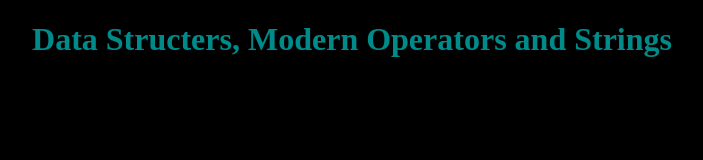
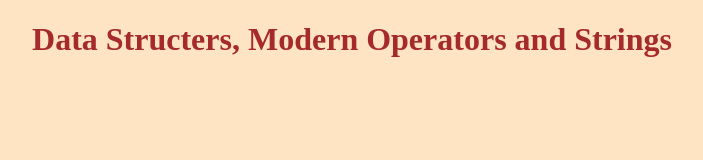
Before and after one commit to Yunuskupucu/JS-Udemy, a plain HTML site: page Data Structures, Modern Operators and Strings/index.html in a window 1280 px wide. Shown: the whole page, without its empty margins (288-991 px from the left). Drawn offline with Linux system fonts and the light colour scheme.

Commit message:
html developed

```diff
--- a/Data Structures, Modern Operators and Strings/index.html
+++ b/Data Structures, Modern Operators and Strings/index.html
@@ -6,8 +6,8 @@
     <meta name="viewport" content="width=device-width, initial-scale=1.0" />
     <title>Document</title>
   </head>
-  <body style="background-color: black">
-    <h1 style="text-align: center; color: darkcyan">
+  <body style="background-color: bisque">
+    <h1 style="text-align: center; color: brown">
       Data Structers, Modern Operators and Strings
     </h1>
     <script src="script.js"></script>
```
